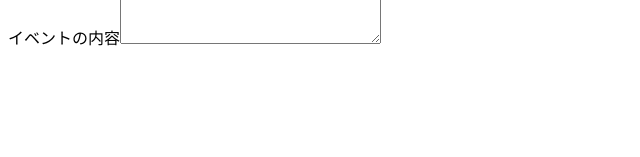
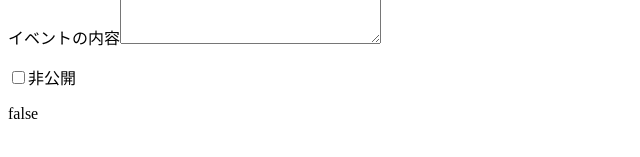
Before and after one commit to sora1129/vue-spa, a Vue app: page / in a window 1280 px wide. Shown: the part 599-756 px from the top of the page, without its empty margins (0-640 px from the left). Built offline with nearby package versions, Linux system fonts and the light colour scheme.

Commit message:
feat: チェックボックスの単一方向データバインディング

```diff
--- a/src/App.vue
+++ b/src/App.vue
@@ -39,6 +39,14 @@
       <label for="detail">イベントの内容</label>
       <textarea id="detail" cols="30" rows="10" v-model="eventData.detail"></textarea>
       <p style="white-space: pre;">{{ eventData.detail }}</p>
+
+      <input
+        type="checkbox"
+        id="isPraivate"
+        v-model="eventData.isPraivate"
+      >
+      <label for="isPraivate">非公開</label>
+      <p>{{ eventData.isPraivate}}</p>
     </div>
   </div>
 </template>
@@ -57,7 +65,8 @@
           title: "",
           maxNumber: 0,
           host: "",
-          detail: ""
+          detail: "",
+          isPraivate: false
         }
       };
     },
```
